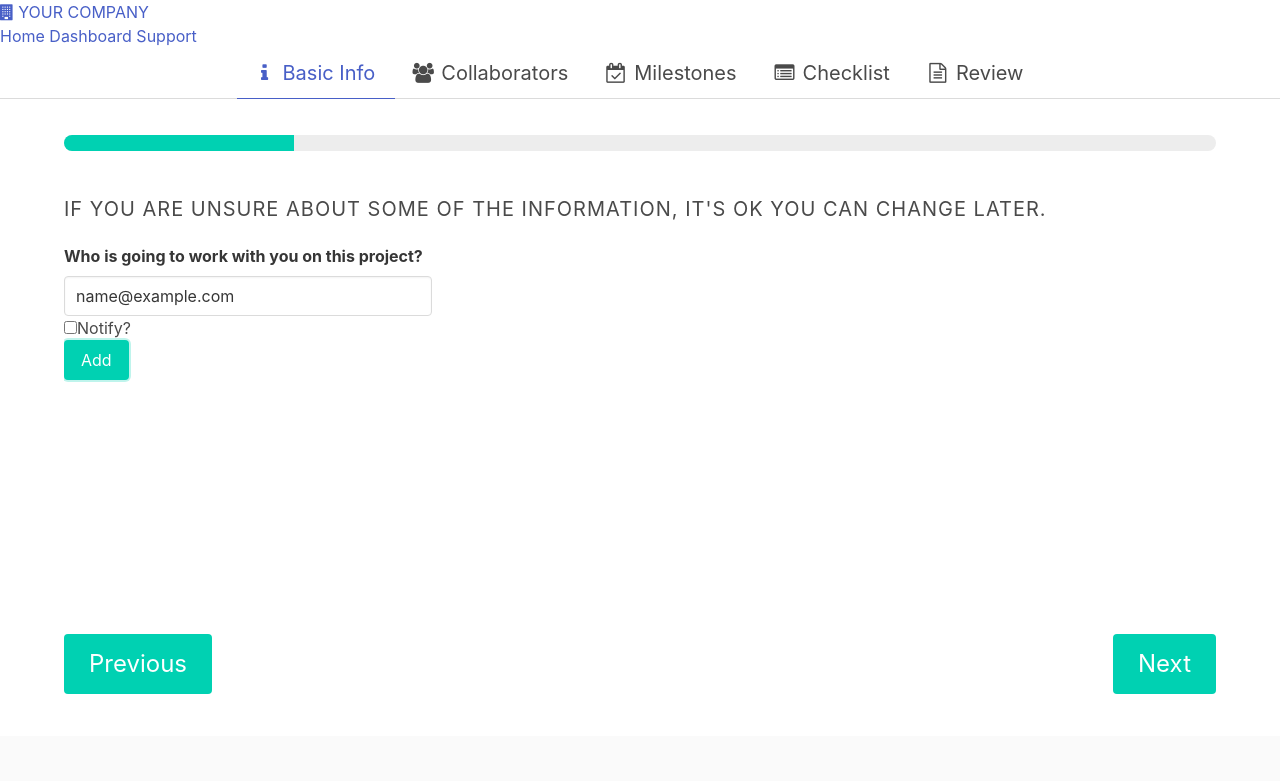
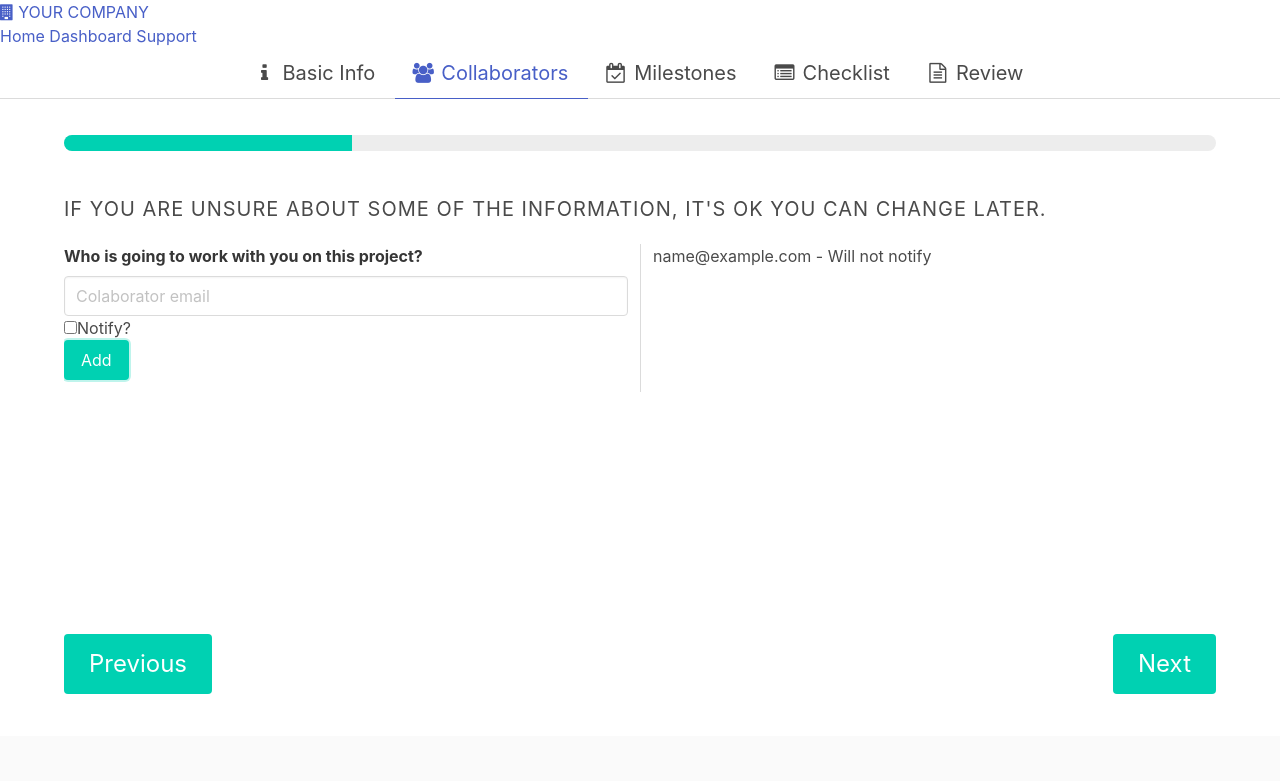
Before and after one commit to akiokio/CreateAProjectWizard, a plain HTML site: page index.html in a window 1280 px wide. Both pictures are taken after typing "name@example.com" into the empty fields and a click on the button "Add". Shown: the top 781 px of the page. Drawn offline with nearby package versions, Linux system fonts and the light colour scheme.

Commit message:
Menu enhancements and step 2 add basic functionality

```diff
--- a/css/global.css
+++ b/css/global.css
@@ -10,3 +10,7 @@
 .controls {
   margin: 30px 0;
 }
+
+.right-column {
+  border-left: 1px solid #dbdbdb;
+}
--- a/index.html
+++ b/index.html
@@ -30,23 +30,23 @@
 
 <div class="tabs is-centered is-medium">
   <ul>
-    <li class="is-active"><a>
+    <li class="step step-0"><a>
         <span class="icon is-small"><i class="fa fa-info"></i></span>
         <span>Basic Info</span>
     </a></li>
-    <li><a>
+    <li class="step step-1"><a>
         <span class="icon is-small"><i class="fa fa-users"></i></span>
         <span>Collaborators</span>
     </a></li>
-    <li><a>
+    <li class="step step-2"><a>
         <span class="icon is-small"><i class="fa fa-calendar-check-o"></i></span>
         <span>Milestones</span>
     </a></li>
-    <li><a>
+    <li class="step step-3"><a>
         <span class="icon is-small"><i class="fa fa-list-alt"></i></span>
         <span>Checklist</span>
       </a></li>
-    <li><a>
+    <li class="step step-4"><a>
         <span class="icon is-small"><i class="fa fa-file-text-o"></i></span>
         <span>Review</span>
     </a></li>
@@ -114,24 +114,30 @@
       </div>
       <div class="step-2">
         <div class="columns">
-          <div class="column is-4">
+          <div class="column is-half">
             <label class="label" for="newColaboratorEmail">Who is going to work with you on this project?</label>
             <p class="control">
               <input id="newColaboratorEmail" name="newColaboratorEmail" class="input" type="email" placeholder="Colaborator email">
             </p>
             <p class="control">
               <label class="checkbox">
-                <input name="shouldNotifyNewColaborator" type="checkbox">Notify?
+                <input id="shouldNotifyNewColaborator" name="shouldNotifyNewColaborator" type="checkbox">Notify?
               </label>
             </p>
             <div class="control is-grouped">
               <p class="control">
-                <button class="button is-primary">Add</button>
+                <button class="button is-primary addColaborator">Add</button>
               </p>
             </div>
           </div>
+          <div class="column is-half right-column">
+            <div class="colaborators-list"></div>
+          </div>
         </div>
       </div>
+      <div class="step-3"></div>
+      <div class="step-4"></div>
+      <div class="step-5"></div>
     </div>
     <siv class="columns">
       <div class="column controls">
--- a/js/global.js
+++ b/js/global.js
@@ -1,8 +1,9 @@
 (() => {
   const progress = document.querySelector('.progress');
-
   const updateProgress = (currentIndex) => {
-    progress.value = (currentIndex / 5) * 100;
+    progress.value = (currentIndex / 4) * 100;
+    document.querySelectorAll('.step').forEach((s) => s.classList.remove('is-active'));
+    const activeMenuItem = document.querySelector(`.step-${currentIndex}`).classList.add('is-active');
   };
   const mySiema = new Siema({
     draggable: false,
@@ -12,4 +13,15 @@
   });
   document.querySelector('.prev').addEventListener('click', () => mySiema.prev(updateProgress));
   document.querySelector('.next').addEventListener('click', () => mySiema.next(updateProgress));
+
+  const addColabButton = document.querySelector('.addColaborator');
+  const colaboratorsList = document.querySelector('.colaborators-list');
+  addColabButton.addEventListener('click', () => {
+    const colaboratorEmail = document.querySelector('#newColaboratorEmail');
+    const colaboratorNotify = document.querySelector('#shouldNotifyNewColaborator');
+    if (colaboratorEmail.value === '') { return alert('Cannot be blank'); }
+    colaboratorsList.innerHTML += `<div><p>${colaboratorEmail.value} - ${colaboratorNotify.checked ? 'Will': 'Will not'} notify</p></div>`;
+    colaboratorEmail.value = '';
+    colaboratorNotify.checked = false;
+  });
 })();
```
